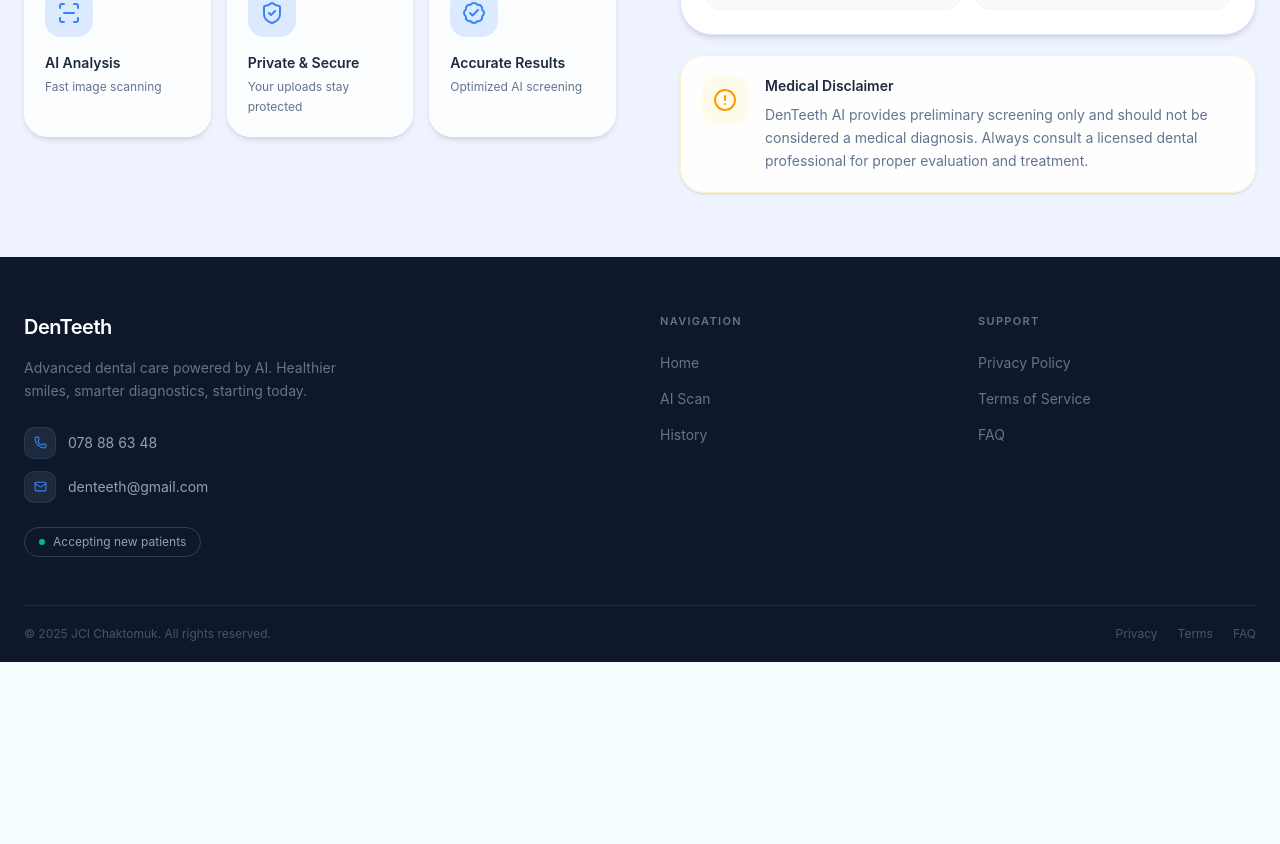
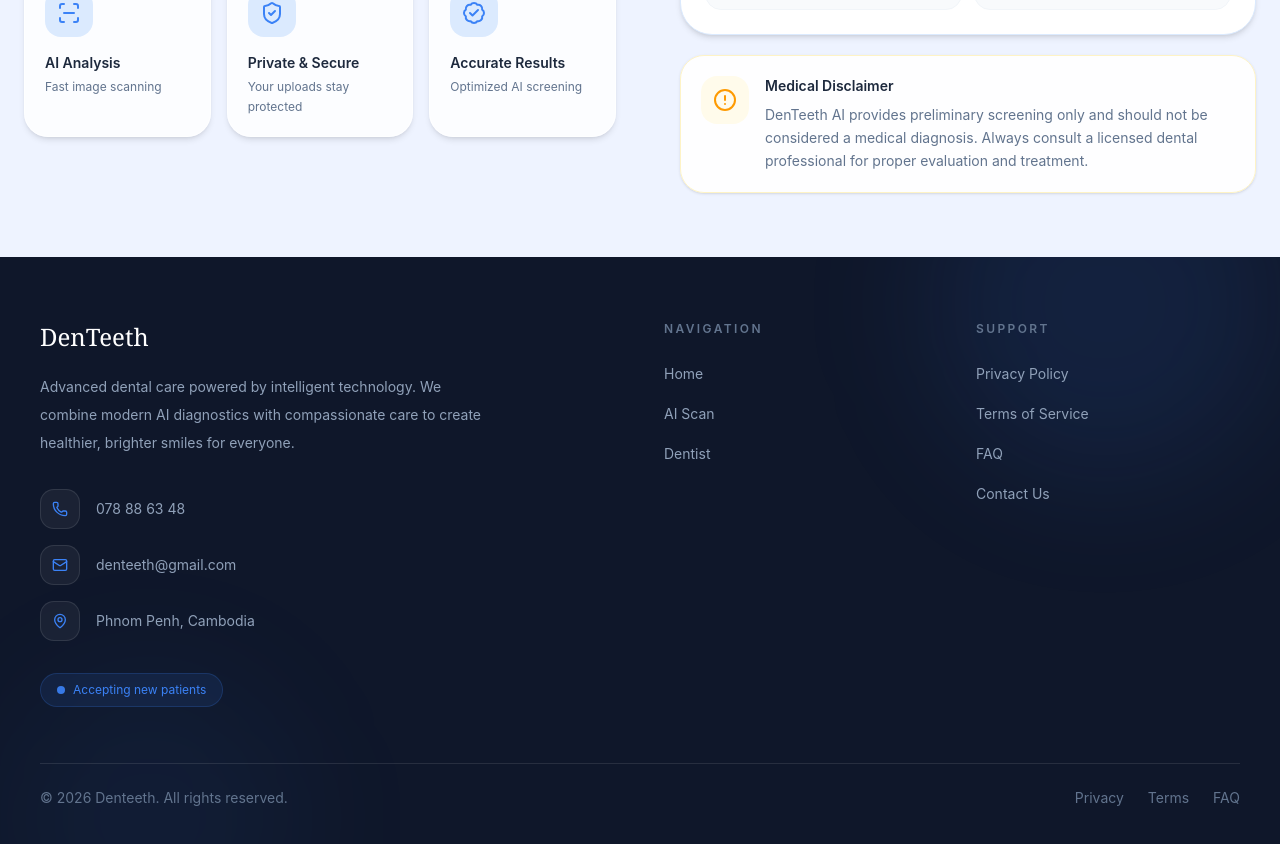
Before and after one commit to phanreach/frontend-DenTeeth, a React (Vite) app: page /scan in a window 1280 px wide. Shown: the part 660-1504 px from the top of the page. Before the commit the page ends 1322 px from the top, so only its background shows below. Built offline with nearby package versions, Linux system fonts and the light colour scheme.

Commit message:
feat: mission and vision

```diff
--- a/src/components/footer.tsx
+++ b/src/components/footer.tsx
@@ -1,83 +1,112 @@
-import { Phone, Mail } from "lucide-react";
+import { Phone, Mail, MapPin, ArrowUpRight } from "lucide-react";
 
 function Footer() {
+  const navigation = [
+    ["Home", "/"],
+    ["AI Scan", "/scan"],
+    ["Dentist", "/dentist"],
+  ];
+
+  const support = [
+    ["Privacy Policy", "#"],
+    ["Terms of Service", "#"],
+    ["FAQ", "#"],
+    ["Contact Us", "#"],
+  ];
+
   return (
-    <footer className="bg-slate-900 text-slate-400">
-      <div className="mx-auto px-6 pt-14">
-        <div className="grid grid-cols-1 md:grid-cols-4 gap-10 pb-12">
-          {/* Brand */}
-          <div className="col-span-1 md:col-span-2">
-            <div className="flex items-center gap-2.5 mb-4">
-              <span className="font-semibold text-xl text-white tracking-tight">
-                DenTeeth
-              </span>
+    <footer className="relative overflow-hidden bg-[#0f172a] text-slate-300">
+      <div className="pointer-events-none absolute -top-32 right-0 h-[350px] w-[350px] rounded-full bg-primary/10 blur-3xl" />
+      <div className="pointer-events-none absolute -bottom-24 left-0 h-[300px] w-[300px] rounded-full bg-primary/5 blur-3xl" />
+
+      <div className="relative z-10 mx-auto max-w-7xl px-6 py-16 lg:px-10">
+        <div className="grid grid-cols-1 gap-12 border-b border-white/10 pb-14 md:grid-cols-2 lg:grid-cols-4">
+          <div className="lg:col-span-2">
+            <div className="mb-5 flex items-center gap-3">
+              <div>
+                <h3 className="font-serif text-2xl text-white">DenTeeth</h3>
+              </div>
             </div>
 
-            <p className="text-sm text-slate-500 leading-relaxed mb-6 max-w-xs">
-              Advanced dental care powered by AI. Healthier smiles, smarter
-              diagnostics, starting today.
+            <p className="max-w-md text-sm leading-7 text-slate-400">
+              Advanced dental care powered by intelligent technology. We combine
+              modern AI diagnostics with compassionate care to create healthier,
+              brighter smiles for everyone.
             </p>
 
-            <div className="flex flex-col gap-3">
+            <div className="mt-8 space-y-4">
               {[
-                { icon: Phone, text: "078 88 63 48" },
-                { icon: Mail, text: "denteeth@gmail.com" },
+                {
+                  icon: Phone,
+                  text: "078 88 63 48",
+                },
+                {
+                  icon: Mail,
+                  text: "denteeth@gmail.com",
+                },
+                {
+                  icon: MapPin,
+                  text: "Phnom Penh, Cambodia",
+                },
               ].map(({ icon: Icon, text }) => (
-                <div key={text} className="flex items-center gap-3">
-                  <span className="w-8 h-8 rounded-lg bg-slate-800 border border-slate-700/60 flex items-center justify-center shrink-0">
-                    <Icon size={13} className="text-primary" />
-                  </span>
+                <div key={text} className="flex items-center gap-4">
+                  <div className="flex h-10 w-10 items-center justify-center rounded-xl border border-white/10 bg-white/5">
+                    <Icon size={16} className="text-primary" />
+                  </div>
+
                   <span className="text-sm text-slate-400">{text}</span>
                 </div>
               ))}
             </div>
 
-            <div className="inline-flex items-center gap-2 mt-6 border border-slate-700 rounded-full px-3.5 py-1.5 text-xs text-slate-400">
-              <span className="w-1.5 h-1.5 rounded-full bg-teal-400 animate-pulse" />
+            <div className="mt-8 inline-flex items-center gap-2 rounded-full border border-primary/20 bg-primary/10 px-4 py-2 text-xs text-primary">
+              <span className="h-2 w-2 animate-pulse rounded-full bg-primary" />
               Accepting new patients
             </div>
           </div>
 
-          {/* Navigation */}
           <div>
-            <h4 className="text-[11px] font-semibold tracking-[0.12em] uppercase text-slate-500 mb-5">
+            <h4 className="mb-6 text-xs font-semibold uppercase tracking-[0.2em] text-slate-500">
               Navigation
             </h4>
-            <ul className="space-y-3">
-              {[
-                ["Home", "/"],
-                ["AI Scan", "/scan"],
-                ["History", "/history"],
-              ].map(([label, href]) => (
-                <li key={href}>
+
+            <ul className="space-y-4">
+              {navigation.map(([label, href]) => (
+                <li key={label}>
                   <a
                     href={href}
-                    className="text-sm text-slate-500 hover:text-white transition-colors duration-150"
+                    className="group inline-flex items-center gap-2 text-sm text-slate-400 transition-colors duration-200 hover:text-white"
                   >
-                    {label}
+                    <span>{label}</span>
+
+                    <ArrowUpRight
+                      size={14}
+                      className="opacity-0 transition-all duration-200 group-hover:translate-x-0.5 group-hover:-translate-y-0.5 group-hover:opacity-100"
+                    />
                   </a>
                 </li>
               ))}
             </ul>
           </div>
 
-          {/* Support */}
           <div>
-            <h4 className="text-[11px] font-semibold tracking-[0.12em] uppercase text-slate-500 mb-5">
+            <h4 className="mb-6 text-xs font-semibold uppercase tracking-[0.2em] text-slate-500">
               Support
             </h4>
-            <ul className="space-y-3">
-              {[
-                ["Privacy Policy", "#"],
-                ["Terms of Service", "#"],
-                ["FAQ", "#"],
-              ].map(([label, href]) => (
+
+            <ul className="space-y-4">
+              {support.map(([label, href]) => (
                 <li key={label}>
                   <a
                     href={href}
-                    className="text-sm text-slate-500 hover:text-white transition-colors duration-150"
+                    className="group inline-flex items-center gap-2 text-sm text-slate-400 transition-colors duration-200 hover:text-white"
                   >
-                    {label}
+                    <span>{label}</span>
+
+                    <ArrowUpRight
+                      size={14}
+                      className="opacity-0 transition-all duration-200 group-hover:translate-x-0.5 group-hover:-translate-y-0.5 group-hover:opacity-100"
+                    />
                   </a>
                 </li>
               ))}
@@ -85,17 +114,15 @@ function Footer() {
           </div>
         </div>
 
-        {/* Bottom bar */}
-        <div className="border-t border-slate-800 flex flex-col sm:flex-row justify-between items-center py-5 gap-3">
-          <p className="text-xs text-slate-600">
-            © 2025 JCI Chaktomuk. All rights reserved.
-          </p>
-          <div className="flex gap-5">
+        <div className="flex flex-col items-center justify-between gap-4 pt-6 text-sm text-slate-500 md:flex-row">
+          <p>© 2026 Denteeth. All rights reserved.</p>
+
+          <div className="flex items-center gap-6">
             {["Privacy", "Terms", "FAQ"].map((item) => (
               <a
                 key={item}
                 href="#"
-                className="text-xs text-slate-600 hover:text-slate-400 transition-colors"
+                className="transition-colors duration-200 hover:text-slate-300"
               >
                 {item}
               </a>
--- a/src/index.css
+++ b/src/index.css
@@ -64,7 +64,7 @@
   --primary-foreground: oklch(1 0 0);
 
   /* SECONDARY (TEAL) */
-  --secondary: #EFF4FF; /* teal */
+  --secondary: #eef3ff; /* teal */
   --secondary-foreground: oklch(0.2 0.02 240);
 
   --success: #14B8A6; /* teal */
--- a/src/landing/hero.tsx
+++ b/src/landing/hero.tsx
@@ -25,7 +25,7 @@ const bars = [
 
 export default function Hero() {
   return (
-    <section className="relative overflow-hidden bg-[#eef3ff] flex items-center">
+    <section className="relative overflow-hidden bg-secondary flex items-center">
       <div className="relative mx-auto w-full max-w-7xl px-6 py-24 grid grid-cols-1 lg:grid-cols-2 gap-20 items-center">
         <div className="relative z-10 flex flex-col gap-8">
           <div className="self-start flex items-center gap-2 px-4 py-2 rounded-full border border-blue-200 bg-white/80 backdrop-blur-xl text-primary text-xs font-bold tracking-[0.18em] uppercase shadow-sm">
@@ -34,10 +34,7 @@ export default function Hero() {
           </div>
 
           <div className="flex flex-col gap-4">
-            <h1
-              className="text-6xl sm:text-7xl font-extrabold leading-[1.02] tracking-tight text-slate-900"
-              style={{ fontFamily: "'DM Serif Display', Georgia, serif" }}
-            >
+            <h1 className="text-6xl sm:text-7xl font-extrabold leading-[1.02] tracking-tight text-slate-900 font-serif">
               Spot{" "}
               <span className="relative inline-block text-primary">Issues</span>
               <br />
--- /dev/null
+++ b/src/landing/testimonial.tsx
@@ -0,0 +1,7 @@
+export default function TestiMonial() {
+  return (
+    <div>
+      <p>testimonial</p>
+    </div>
+  );
+}
--- a/src/landing/vision.tsx
+++ b/src/landing/vision.tsx
@@ -1,9 +1,67 @@
+import { Eye, Star } from "lucide-react";
+
 export default function Vision() {
   return (
-    <section className="bg-white py-24">
-      <div className="mx-auto w-full max-w-7xl px-6">
-        <div className="text-center">
-          <p className="font-bold text-4xl">Vision & Mission</p>
+    <section className="relative overflow-hidden bg-secondary px-6 py-20 md:px-16 lg:px-24">
+      <div className="pointer-events-none absolute -right-28 -top-24 h-[420px] w-[420px] rounded-full bg-primary/10" />
+      <div className="pointer-events-none absolute -bottom-20 -left-20 h-[300px] w-[300px] rounded-full bg-primary/5" />
+
+      <div className="relative z-10 mx-auto max-w-6xl">
+        <h2 className="mb-4 font-serif text-4xl font-semibold leading-tight text-gray-900 md:text-5xl lg:text-6xl">
+          Our <span className="italic text-primary">Vision</span> &{" "}
+          <span className="italic text-primary">Mission</span>
+        </h2>
+
+        <p className="mb-14 max-w-2xl text-base leading-7 text-gray-600">
+          At Denteeth, we believe a healthy smile transforms lives. Every choice
+          we make is guided by our commitment to compassionate, world-class
+          dental care.
+        </p>
+
+        <div className="mb-12 grid gap-6 md:grid-cols-2">
+          <div className="relative overflow-hidden rounded-3xl border border-primary/10 bg-white p-8 shadow-sm transition-all duration-300 hover:-translate-y-1 hover:shadow-xl">
+            <div className="absolute inset-x-0 top-0 h-1 bg-primary" />
+
+            <div className="mb-5 flex h-14 w-14 items-center justify-center rounded-2xl bg-secondary">
+              <Eye className="h-6 w-6 text-primary" />
+            </div>
+
+            <p className="mb-2 text-xs font-semibold uppercase tracking-[0.2em] text-primary">
+              Our Vision
+            </p>
+
+            <h3 className="mb-4 font-serif text-2xl font-semibold leading-snug text-gray-900">
+              A world of confident, healthy smiles
+            </h3>
+
+            <p className="leading-7 text-gray-600">
+              To be the most trusted dental partner in Southeast Asia — where
+              every patient walks in with anxiety and walks out with a smile
+              they're proud to show the world.
+            </p>
+          </div>
+
+          <div className="relative overflow-hidden rounded-3xl bg-primary p-8 text-white shadow-sm transition-all duration-300 hover:-translate-y-1 hover:shadow-xl">
+            <div className="absolute inset-x-0 top-0 h-1 bg-white/30" />
+
+            <div className="mb-5 flex h-14 w-14 items-center justify-center rounded-2xl bg-white/10">
+              <Star className="h-6 w-6 text-white" />
+            </div>
+
+            <p className="mb-2 text-xs font-semibold uppercase tracking-[0.2em] text-blue-100">
+              Our Mission
+            </p>
+
+            <h3 className="mb-4 font-serif text-2xl font-semibold leading-snug">
+              Exceptional care, every single visit
+            </h3>
+
+            <p className="leading-7 text-blue-100">
+              To deliver gentle, evidence-based dental treatments in a warm and
+              welcoming environment — making premium oral health accessible,
+              comfortable, and life-changing for every patient.
+            </p>
+          </div>
         </div>
       </div>
     </section>
```
